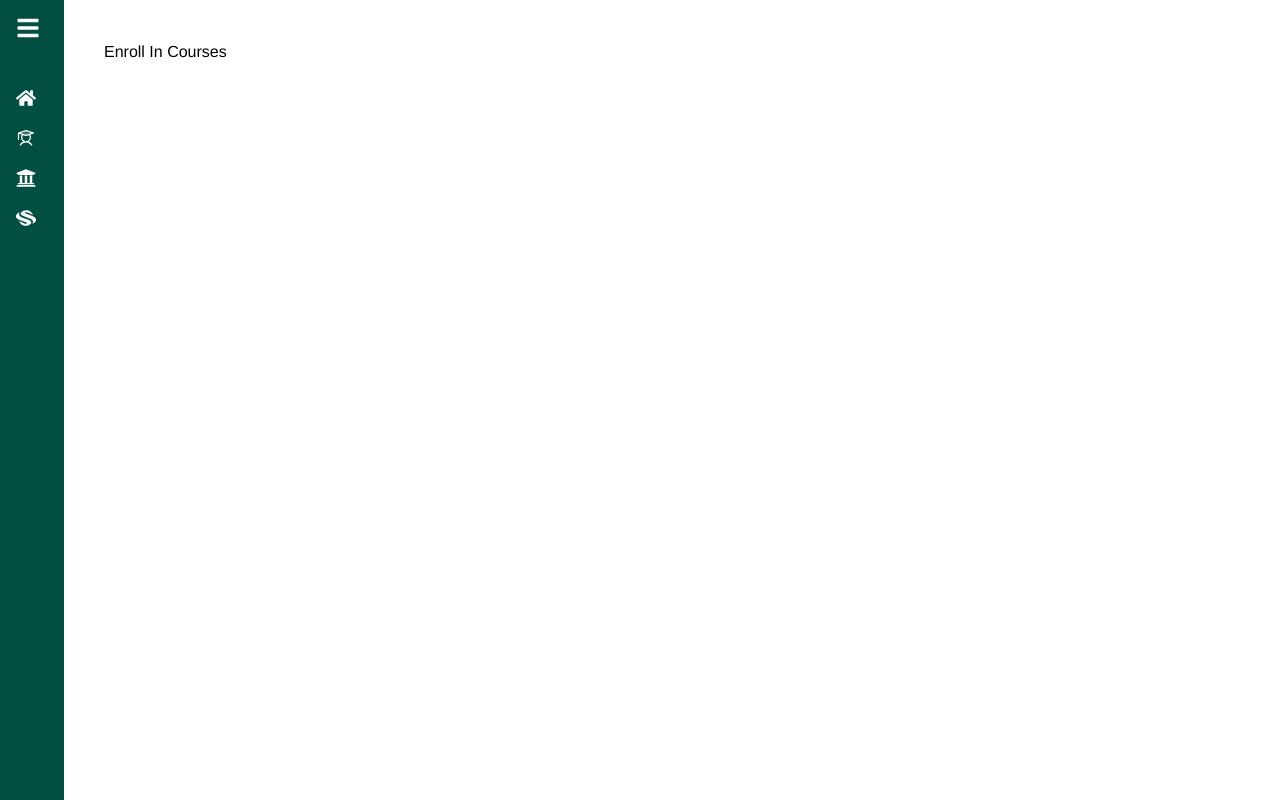
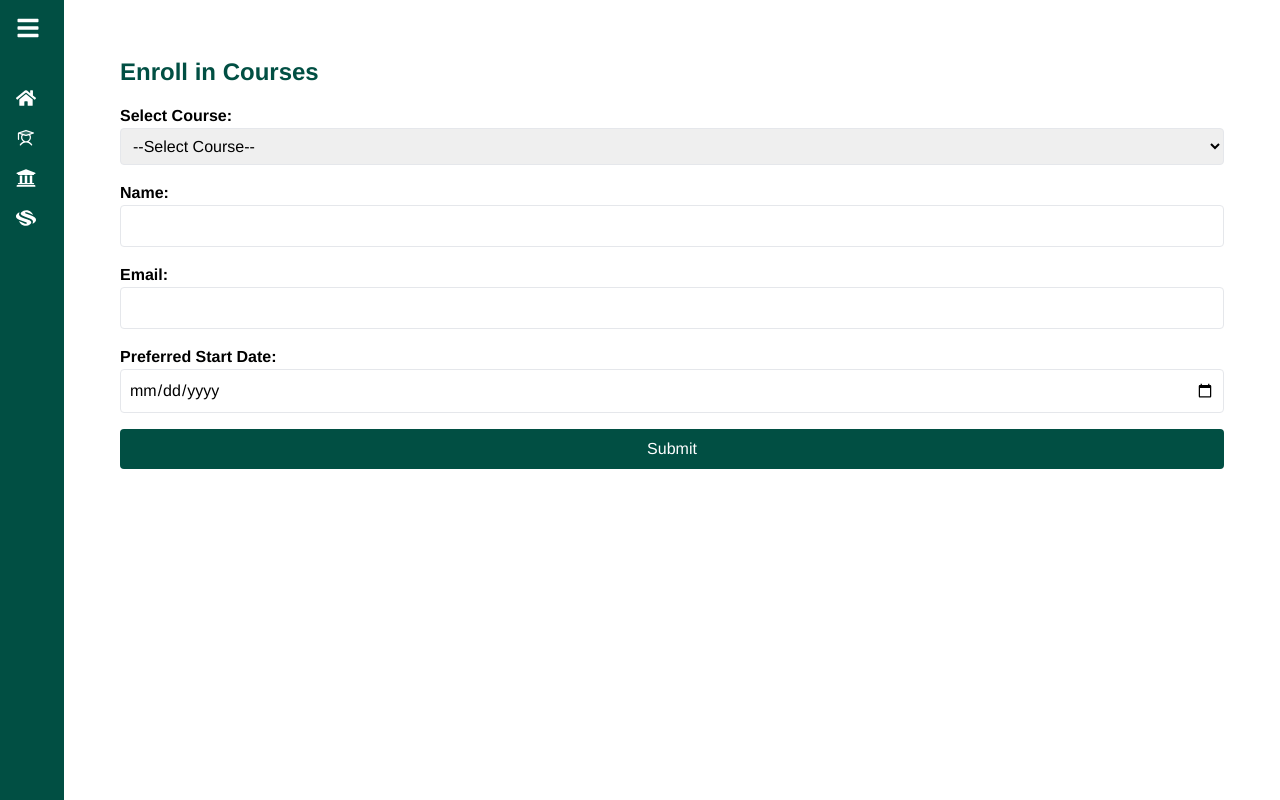
Before and after one commit to moriyam-mohona/UniPortal-C, a React (Vite) app: page /Dashboard/Enroll-in-Courses in a window 1280 px wide. Built offline with nearby package versions, Linux system fonts and the light colour scheme.

Commit message:
Edit:Student Portal

```diff
--- a/src/Components/Dashboard/EnrollInCourses/EnrollInCourses/EnrollInCourses.jsx
+++ b/src/Components/Dashboard/EnrollInCourses/EnrollInCourses/EnrollInCourses.jsx
@@ -1,7 +1,152 @@
+// const EnrollInCourses = () => {
+//   return (
+//     <div>
+//       <h2>Enroll In Courses</h2>
+//     </div>
+//   );
+// };
+
+// export default EnrollInCourses;
+
+import { useState } from "react";
+import { motion } from "framer-motion";
+
 const EnrollInCourses = () => {
+  const [formData, setFormData] = useState({
+    course: "",
+    name: "",
+    email: "",
+    startDate: "",
+  });
+  const [formErrors, setFormErrors] = useState({});
+  const [isSubmitted, setIsSubmitted] = useState(false);
+
+  const courses = ["Mathematics", "Physics", "Computer Science", "History"];
+
+  const validateForm = () => {
+    let errors = {};
+
+    if (!formData.course) errors.course = "Course is required.";
+    if (!formData.name) errors.name = "Name is required.";
+    if (!formData.email) {
+      errors.email = "Email is required.";
+    } else if (!/\S+@\S+\.\S+/.test(formData.email)) {
+      errors.email = "Email is invalid.";
+    }
+    if (!formData.startDate) errors.startDate = "Start date is required.";
+
+    setFormErrors(errors);
+    return Object.keys(errors).length === 0;
+  };
+
+  const handleInputChange = (e) => {
+    setFormData({ ...formData, [e.target.name]: e.target.value });
+  };
+
+  const handleSubmit = (e) => {
+    e.preventDefault();
+    if (validateForm()) {
+      setIsSubmitted(true);
+    }
+  };
+
   return (
-    <div>
-      <h2>Enroll In Courses</h2>
+    <div className="p-4">
+      <h1 className="text-2xl font-semibold text-emerald">Enroll in Courses</h1>
+      {!isSubmitted ? (
+        <form onSubmit={handleSubmit} className="space-y-4 mt-4">
+          <div>
+            <label htmlFor="course" className="block text-md font-semibold">
+              Select Course:
+            </label>
+            <select
+              name="course"
+              value={formData.course}
+              onChange={handleInputChange}
+              className="w-full border rounded p-2"
+            >
+              <option value="">--Select Course--</option>
+              {courses.map((course, index) => (
+                <option key={index} value={course}>
+                  {course}
+                </option>
+              ))}
+            </select>
+            {formErrors.course && (
+              <p className="text-red-500 text-sm">{formErrors.course}</p>
+            )}
+          </div>
+
+          <div>
+            <label htmlFor="name" className="block text-md font-semibold">
+              Name:
+            </label>
+            <input
+              type="text"
+              name="name"
+              value={formData.name}
+              onChange={handleInputChange}
+              className="w-full border rounded p-2"
+            />
+            {formErrors.name && (
+              <p className="text-red-500 text-sm">{formErrors.name}</p>
+            )}
+          </div>
+
+          <div>
+            <label htmlFor="email" className="block text-md font-semibold">
+              Email:
+            </label>
+            <input
+              type="email"
+              name="email"
+              value={formData.email}
+              onChange={handleInputChange}
+              className="w-full border rounded p-2"
+            />
+            {formErrors.email && (
+              <p className="text-red-500 text-sm">{formErrors.email}</p>
+            )}
+          </div>
+
+          <div>
+            <label htmlFor="startDate" className="block text-md font-semibold">
+              Preferred Start Date:
+            </label>
+            <input
+              type="date"
+              name="startDate"
+              value={formData.startDate}
+              onChange={handleInputChange}
+              className="w-full border rounded p-2"
+            />
+            {formErrors.startDate && (
+              <p className="text-red-500 text-sm">{formErrors.startDate}</p>
+            )}
+          </div>
+
+          <button
+            type="submit"
+            className="bg-emerald text-white p-2 rounded w-full mt-4"
+          >
+            Submit
+          </button>
+        </form>
+      ) : (
+        <motion.div
+          className="bg-green-100 p-4 mt-4 rounded text-center"
+          initial={{ opacity: 0, scale: 0.9 }}
+          animate={{ opacity: 1, scale: 1 }}
+          transition={{ duration: 0.5 }}
+        >
+          <h2 className="text-xl font-semibold text-green-700">
+            Enrollment Successful!
+          </h2>
+          <p className="text-md mt-2">
+            Thank you for enrolling in {formData.course}.
+          </p>
+        </motion.div>
+      )}
     </div>
   );
 };
--- a/src/Components/Dashboard/StudentPortal/Sections/Grades.jsx
+++ b/src/Components/Dashboard/StudentPortal/Sections/Grades.jsx
@@ -48,10 +48,18 @@ const Grades = () => {
                 <table className="min-w-full border-collapse">
                   <thead>
                     <tr className="bg-lightMoss">
-                      <th className="border px-4 py-2">Subject</th>
-                      <th className="border px-4 py-2">Credit</th>
-                      <th className="border px-4 py-2">GPA</th>
-                      <th className="border px-4 py-2">Result</th>
+                      <th className="border px-4 py-2 text-sm lg:text-base text-emerald">
+                        Subject
+                      </th>
+                      <th className="border px-4 py-2 text-sm lg:text-base text-emerald">
+                        Credit
+                      </th>
+                      <th className="border px-4 py-2 text-sm lg:text-base text-emerald">
+                        GPA
+                      </th>
+                      <th className="border px-4 py-2 text-sm lg:text-base text-emerald">
+                        Result
+                      </th>
                     </tr>
                   </thead>
                   <tbody>
@@ -82,11 +90,11 @@ const Grades = () => {
                 </table>
               </div>
               <div className="mt-4 flex flex-col sm:flex-row justify-end gap-5">
-                <p className="font-semibold">
+                <p className="font-semibold text-sm lg:text-base text-emerald">
                   Total GPA:{" "}
                   {calculateTotalGPA(semesterData.results).toFixed(2)}
                 </p>
-                <p className="font-semibold">
+                <p className="font-semibold text-sm lg:text-base text-emerald">
                   Total Credits:{" "}
                   {semesterData.results.reduce(
                     (acc, course) => acc + course.credit,
--- a/src/Components/Dashboard/StudentPortal/Sections/StudentsCourses.jsx
+++ b/src/Components/Dashboard/StudentPortal/Sections/StudentsCourses.jsx
@@ -32,23 +32,23 @@ const StudentsCourses = () => {
           >
             <Link
               to={`/Dashboard/Course-Details/${course.id}`}
-              className="text-lg lg:text-xl font-bold text-emerald hover:underline"
+              className="text-base lg:text-lg font-bold text-emerald hover:underline"
             >
               {course.name}
             </Link>
-            <p className="text-emerald">
+            <p className="text-emerald text-sm">
               <span className="font-bold">Instructor</span>: {course.instructor}
             </p>
-            <p className="text-emerald mb-2">
+            <p className="text-emerald mb-2 text-sm">
               <span className="font-bold">Schedule</span>: {course.schedule}
             </p>
             <div className="flex items-center">
-              <span className="text-emerald">
+              <span className="text-emerald text-sm">
                 <span className="font-bold">Progress</span>:{" "}
               </span>
               <div className="w-36 h-2 bg-lightMoss ml-2">
                 <div
-                  className="h-full bg-emerald"
+                  className="h-full bg-emerald text-sm"
                   style={{ width: course.progress }}
                 ></div>
               </div>
--- a/src/Components/Dashboard/StudentPortal/Sections/UpcomingEvents.jsx
+++ b/src/Components/Dashboard/StudentPortal/Sections/UpcomingEvents.jsx
@@ -16,17 +16,17 @@ const UpcomingEvents = () => {
   }, []);
 
   return (
-    <div className="flex flex-col gap-5 md:gap-1 lg:gap-0 items-start">
+    <div className="flex flex-col items-start">
       <h2 className="text-3xl font-extrabold mb-8 text-emerald text-center px-1 lg:px-4 py-1">
         Schedules
       </h2>
       {/* Calendar */}
-      <div className="w-full rounded-xl">
+      <div className="w-full rounded-xl mb-5">
         <CustomCalendar />
       </div>
 
       {/* Events */}
-      <div className="w-full px-1 lg:px-4 py-1 space-y-4">
+      <div className="w-full px-1  py-1 space-y-4">
         {events.map((event, index) => (
           <motion.div
             key={index}
```
